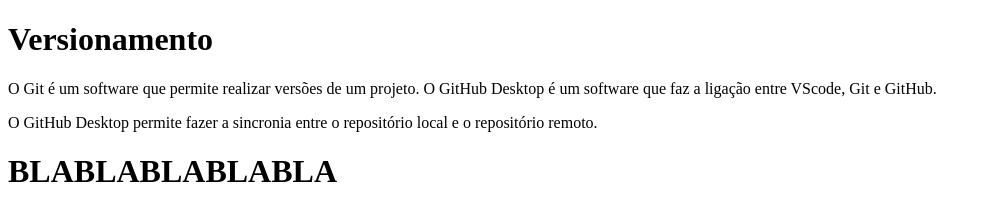
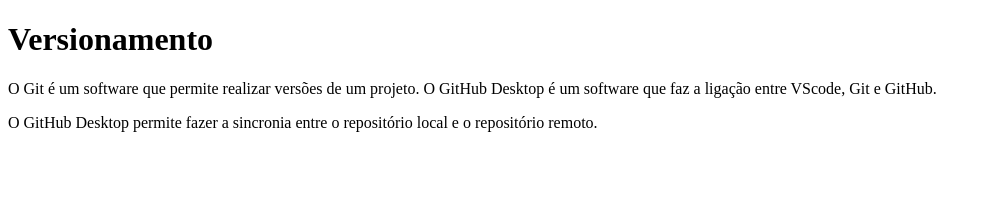
Before and after one commit to jonathanloboda/3infom, a plain HTML site: page index.html in a window 1280 px wide. Shown: the whole page, without its empty margins (0-991 px from the left). Drawn offline with Linux system fonts and the light colour scheme.

Commit message:
Update index.html

```diff
--- a/index.html
+++ b/index.html
@@ -13,6 +13,5 @@
     <p>
         O GitHub Desktop permite fazer a sincronia entre o repositório local e o repositório remoto.
     </p>
-    <h1>BLABLABLABLABLA</h1>
 </body>
 </html>
```
